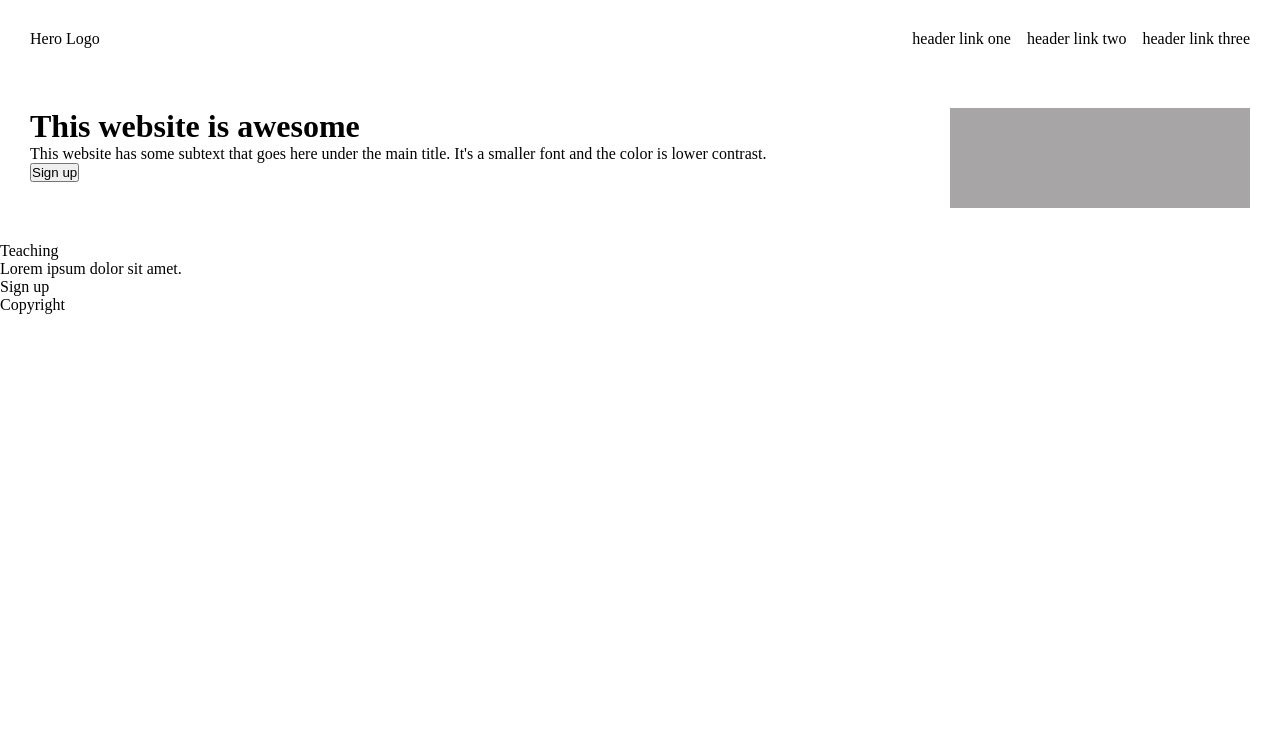
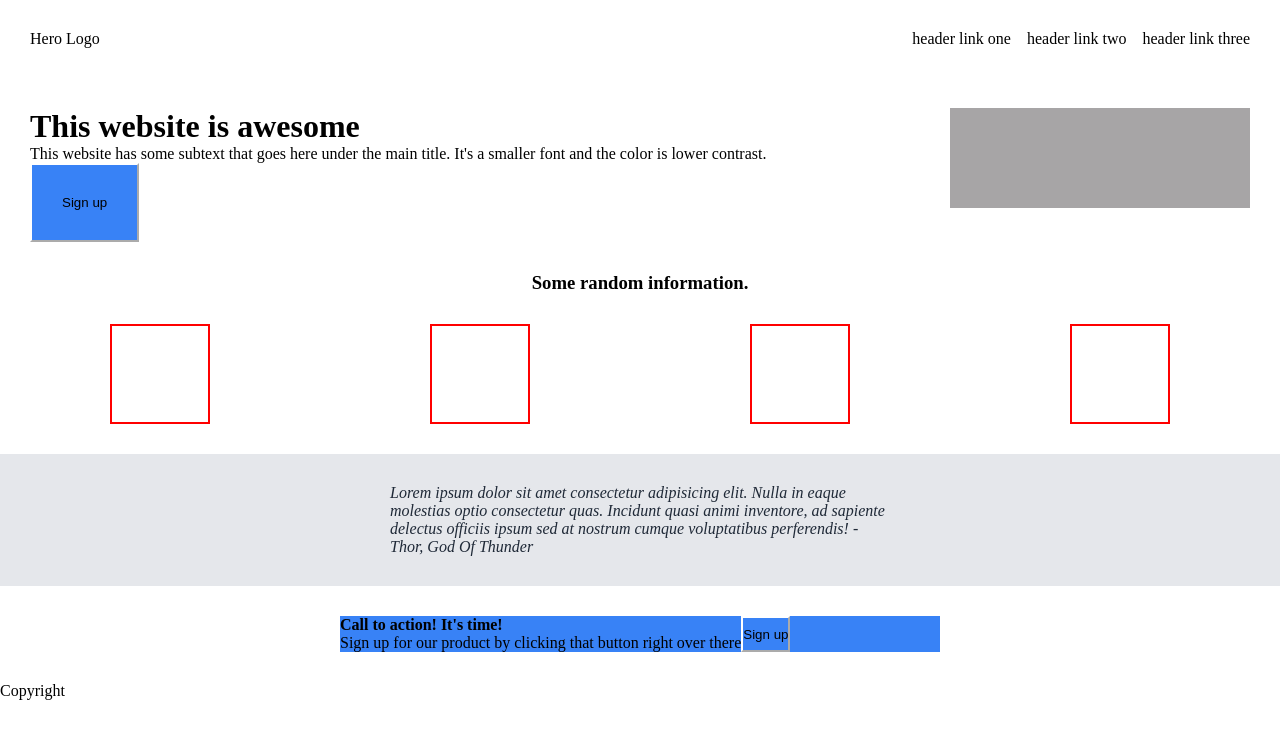
Before and after one commit to Yeltay13/Landing-Page, a plain HTML site: page index.html in a window 1280 px wide. Drawn offline with Linux system fonts and the light colour scheme.

Commit message:
UI changes

```diff
--- a/index.html
+++ b/index.html
@@ -34,9 +34,34 @@
         />
       </div>
     </div>
-    <div class="info">Teaching</div>
-    <div class="quote">Lorem ipsum dolor sit amet.</div>
-    <div class="sign-up">Sign up</div>
+    <h3 class="random-info-title">Some random information.</h3>
+    <div class="random-info">
+      <div class="boxes"></div>
+      <div class="boxes"></div>
+      <div class="boxes"></div>
+      <div class="boxes"></div>
+    </div>
+    <div class="quote">
+      <div class="quote-text">
+        <blockquote>
+          Lorem ipsum dolor sit amet consectetur adipisicing elit. Nulla in
+          eaque molestias optio consectetur quas. Incidunt quasi animi
+          inventore, ad sapiente delectus officiis ipsum sed at nostrum cumque
+          voluptatibus perferendis! -Thor, God Of Thunder
+        </blockquote>
+      </div>
+    </div>
+    <div class="sign-up">
+      <div class="sign-up-window">
+        <div>
+          <h4>Call to action! It's time!</h4>
+          <p>
+            Sign up for our product by clicking that button right over there
+          </p>
+        </div>
+        <button class="sign-up-button">Sign up</button>
+      </div>
+    </div>
     <footer class="footer">Copyright</footer>
   </body>
 </html>
--- a/styles.css
+++ b/styles.css
@@ -8,7 +8,6 @@ body {
     display: flex;
     flex-direction: column;
     height: 100vh;
-
 }
 
 .navbar {
@@ -16,16 +15,12 @@ body {
     flex-direction: row;
     align-items: center;
     padding: 30px;
-
-
-
 }
 
 .header {
     display: flex;
     justify-content: center;
     margin-right: auto;
-
 }
 
 
@@ -34,9 +29,76 @@ body {
     flex-direction: row;
     padding: 30px;
     justify-content: space-between;
+}
+
+.random-info {
+    display: flex;
+    flex-direction: row;
+    justify-content: space-around;
+    align-items: center;
+    padding-bottom: 30px;
+}
+
+.boxes {
+    border: 2px solid red;
+    height: 100px;
+    width: 100px;
+}
+
+
+.quote {
+    display: flex;
+    flex-direction: row;
+    justify-content: center;
+    align-items: center;
+    padding-bottom: 30px;
+    background-color: #e5e7eb;
+}
+
+.quote-text {
+    min-width:0;
+    width: 500px;
+}
+
+.sign-up {
+    display: flex;
+    flex-direction: row;
+    align-items: center;
+    justify-content: center;
+    padding: 30px;
 
 }
 
+.sign-up-window {
+    background-color: #3882f6;
+    width: 600px;
+}
+
+.random-info-title {
+    text-align: center;
+    margin-bottom: 30px;
+}
+
+.sign-up .sign-up-window {
+    display: flex;
+    flex-direction: row;
+}
+
+
+
+button {
+    background-color: #3882f6;
+    border-color: white;
+}
+
+
+blockquote {
+    margin-top: 30px;
+    font-weight:100;
+    /*font-size: 36px;*/
+    font-style: italic;
+    color: #1f2937;
+}
 
 
 .links ul{
```
